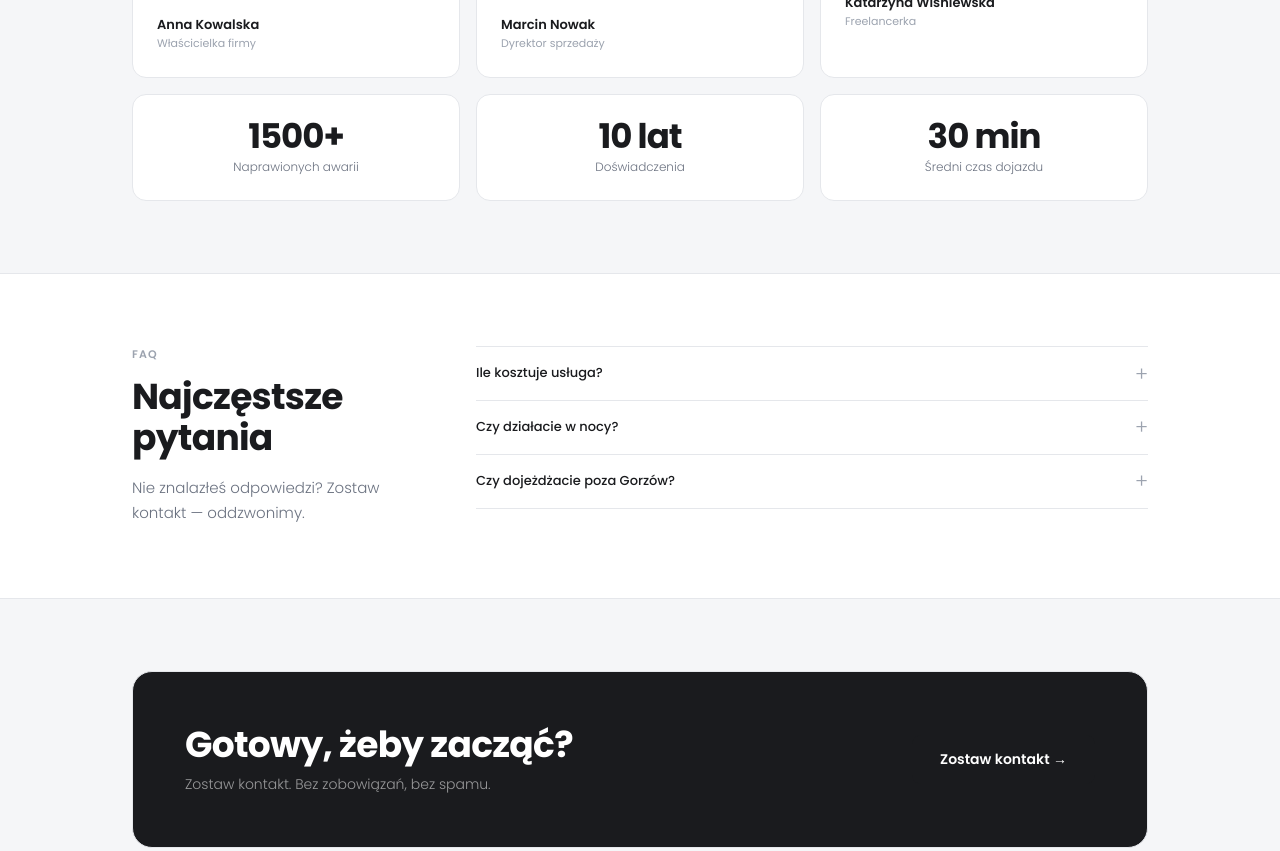
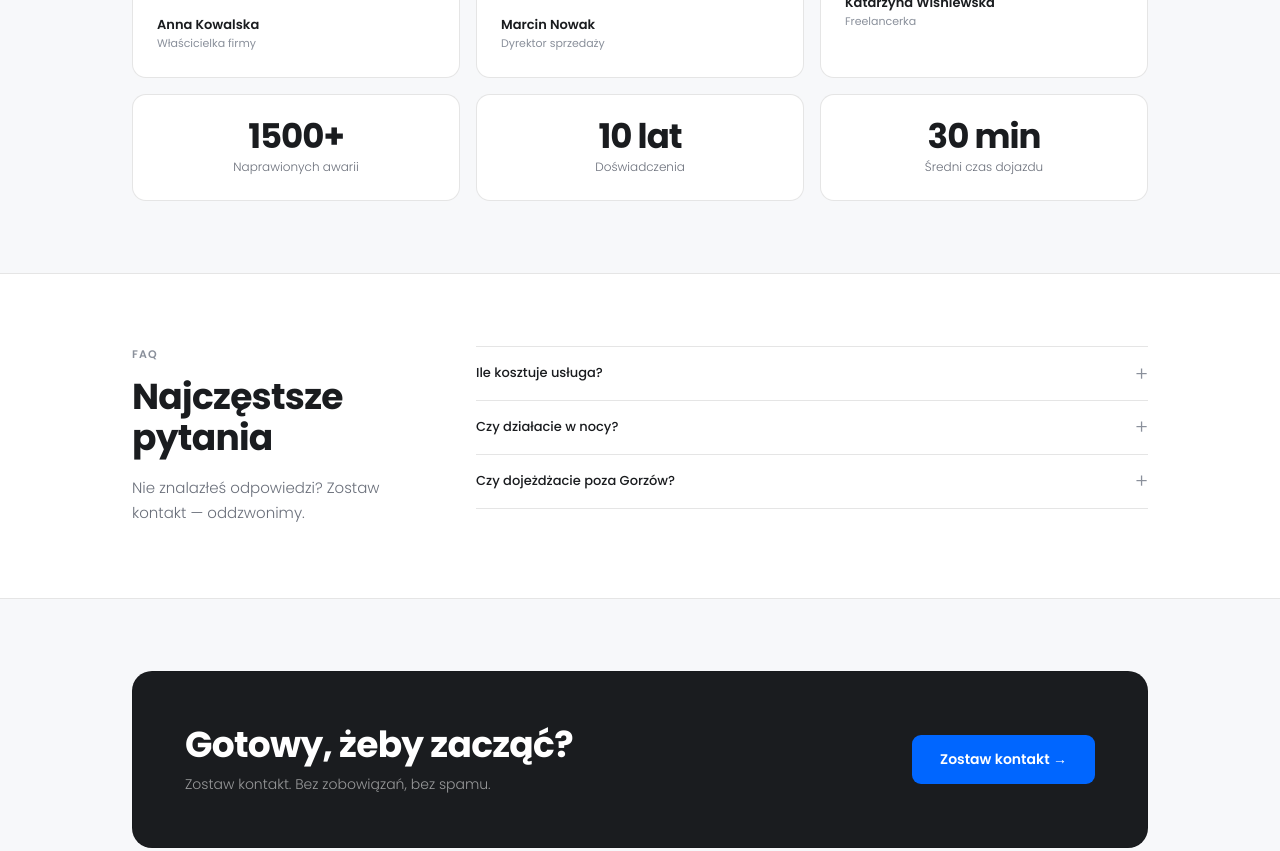
Before and after one commit to get-apposs/getcontact-pages, a website: page hydrofix-gorzow-100628/index.html in a window 1280 px wide. Shown: the part 1944-2795 px from the top of the page. Drawn offline with Linux system fonts and the light colour scheme.

Commit message:
Update index.html

```diff
--- a/hydrofix-gorzow-100628/index.html
+++ b/hydrofix-gorzow-100628/index.html
@@ -922,7 +922,7 @@
     }
   </style>
 </head>
-<body class="theme-dark">
+<body class="theme-light">
 
   <div class="topbar">
     <div class="container">
```
